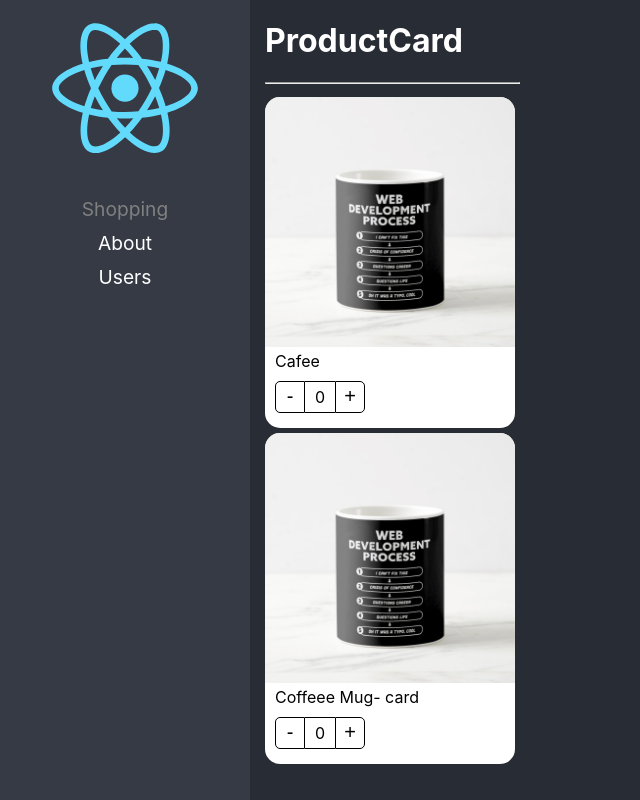
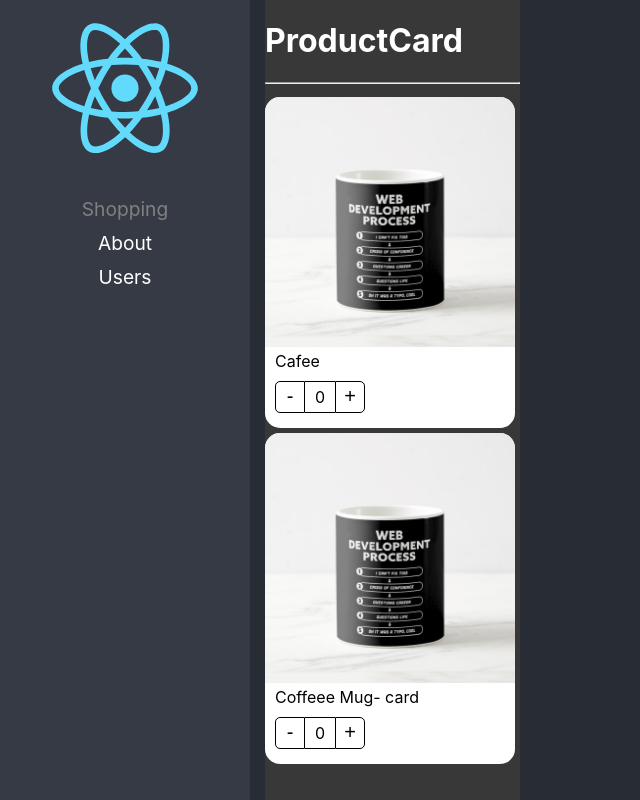
Before and after one commit to javimcl/react-adv-jav, a React (Create React App) app: page / in a window 1280 px wide. Shown: the whole page, without its empty margins (0-640 px from the left). Built offline with nearby package versions, Linux system fonts and the light colour scheme.

Commit message:
continuacion

```diff
--- a/src/02-component-patterns/components/ProductCard.tsx
+++ b/src/02-component-patterns/components/ProductCard.tsx
@@ -1,7 +1,7 @@
 import styles from '../styles/styles.module.css';
 import { useProduct } from '../hooks/useProduct';
-import { createContext, useContext } from 'react';
-import { ProductCardProps, ProductContextProps } from '../interfaces/interfaces';
+import { createContext, ReactElement } from 'react';
+import { Product, ProductContextProps } from '../interfaces/interfaces';
 
 
 
@@ -9,16 +9,15 @@
 const { Provider } = ProductContext;
 
 
+export interface Props {
+    product: Product;
+    children?: ReactElement | ReactElement[];
+    className?: string;
 
-
-
-interface ProductButtonsProps {
-    increaseBy: (value: number) => void
-    counter: number;
 }
 
 
-export const ProductCard = ({ children, product }: ProductCardProps) => {
+export const ProductCard = ({ children, product }: Props) => {
 
     const { counter, increaseBy } = useProduct();
 
--- a/src/02-component-patterns/interfaces/interfaces.ts
+++ b/src/02-component-patterns/interfaces/interfaces.ts
@@ -1,10 +1,7 @@
 import { ReactElement } from "react";
+import { Props as ProductCardProps } from "../components/ProductCard";
 
-export interface ProductCardProps {
-    product: Product;
-    children?: ReactElement | ReactElement[];
 
-}
 
 export interface Product {
     id: string;
--- a/src/02-component-patterns/pages/ShoppingPage.tsx
+++ b/src/02-component-patterns/pages/ShoppingPage.tsx
@@ -1,6 +1,6 @@
 
 import { ProductButtons, ProductCard, ProductoImage, ProductoTitle } from '../components/';
-
+import '../styles/custom-styles.css'
 
 const product = {
 
@@ -12,7 +12,8 @@
 
 export const ShoppingPage = () => {
     return (
-        <div> <h1>ProductCard</h1>
+        <div className='bg-dark'>
+            <h1>ProductCard</h1>
             <hr />
             <div style={{
                 display:'flex',
--- /dev/null
+++ b/src/02-component-patterns/styles/custom-styles.css
@@ -0,0 +1,3 @@
+.bg-dark {
+    background-color:  rgb(56, 56, 56);
+}
```
